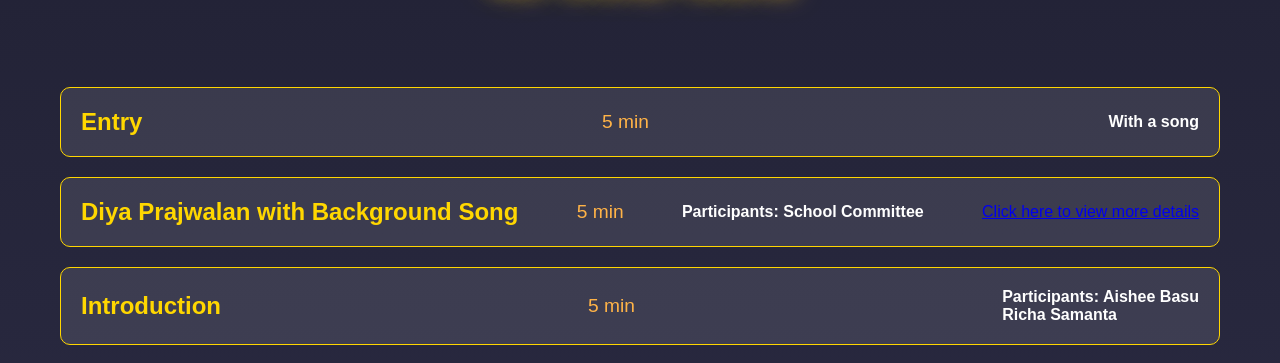
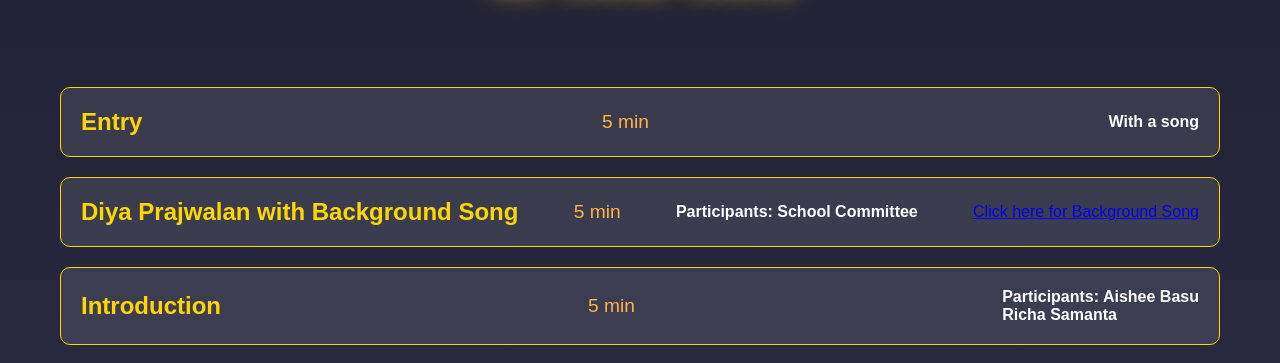
Before and after one commit to website-os/eventlist.com, a plain HTML site: page index.html in a window 1280 px wide. Shown: the part 411-774 px from the top of the page. Drawn offline with Linux system fonts and the light colour scheme.

Commit message:
Update index.html

```diff
--- a/index.html
+++ b/index.html
@@ -221,7 +221,7 @@
     <div class="participants">
         <h4>Participants: School Committee</h4>
     </div>
-    <p><a href="https://youtu.be/O1DnYUmvh2Y?si=6Ju5AWgXJ3QGB9VE" target="_blank">Click here to view more details</a></p>
+    <p><a href="https://youtu.be/O1DnYUmvh2Y?si=6Ju5AWgXJ3QGB9VE" target="_blank">Click here for Background Song</a></p>
 </div>
             <div class="event">
                 <h3>Introduction</h3>
```
